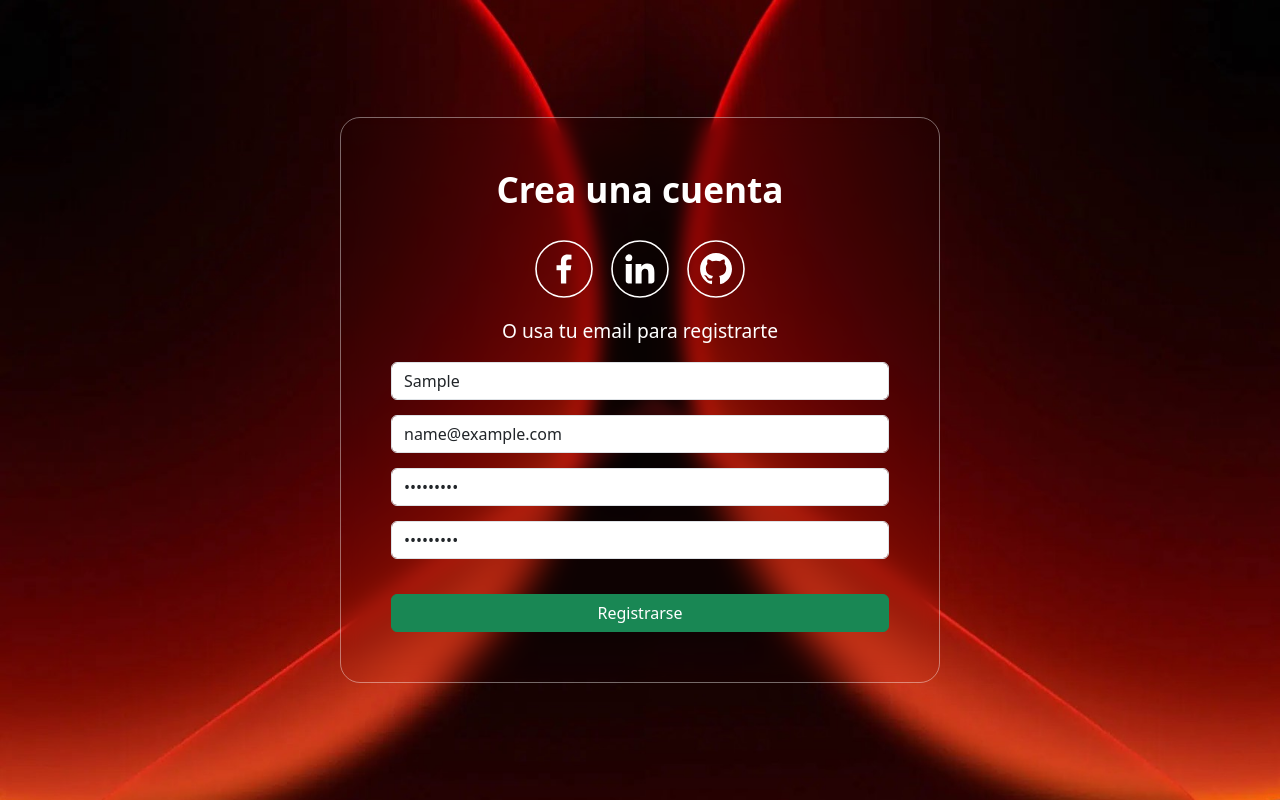
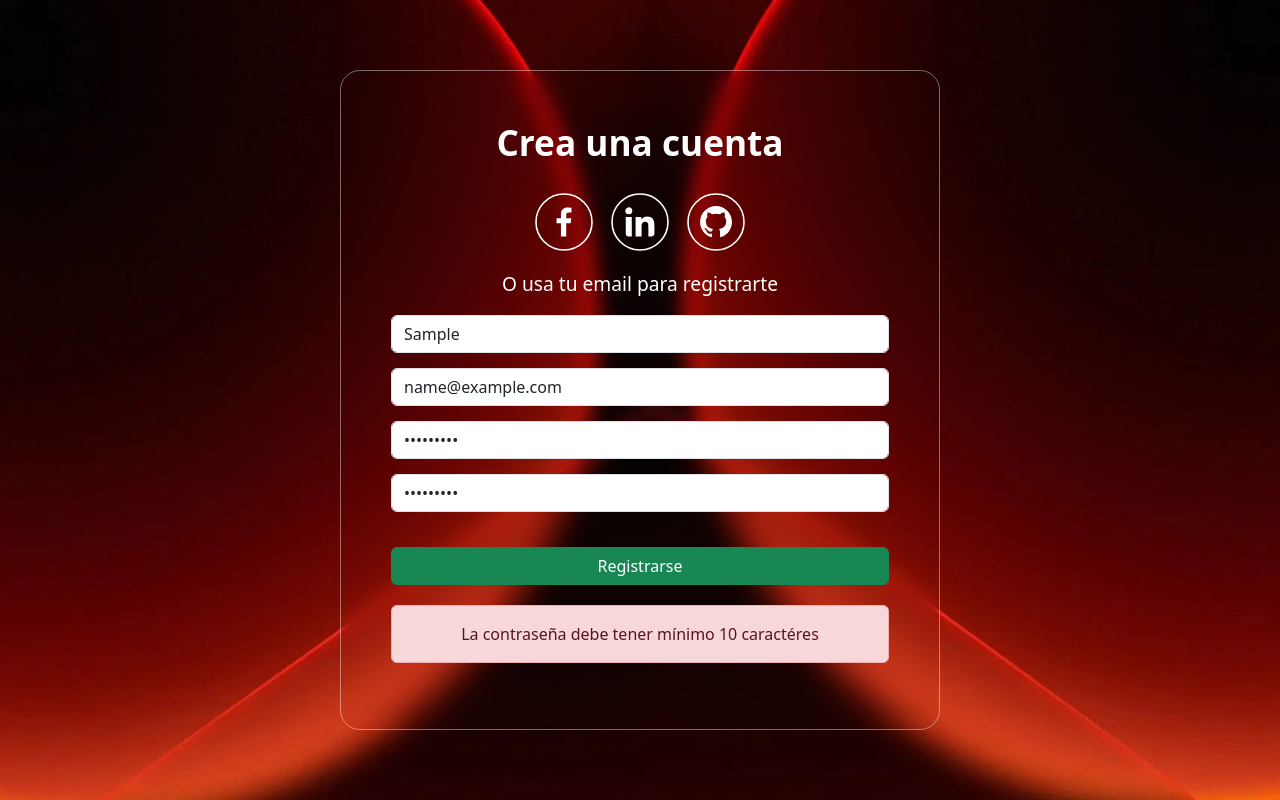
Before and after one commit to Edisonven/validando_formulario_react, a React (Vite) app in the folder validar-formulario/: page / in a window 1280 px wide. Both pictures are taken after typing "Sample", "name@example.com", "Sample123", "Sample123" into the empty fields and a click on the button "Registrarse". Built offline with nearby package versions, Linux system fonts and the light colour scheme.

Commit message:
Validando mínimo de caracteres en contraseña

```diff
--- a/validar-formulario/src/App.css
+++ b/validar-formulario/src/App.css
@@ -46,7 +46,7 @@ input {
   margin-top: 20px;
   width: 100%;
 }
-.alert__contraseña {
+.alert {
   margin-top: 20px;
 }
 
--- a/validar-formulario/src/components/Formulario.jsx
+++ b/validar-formulario/src/components/Formulario.jsx
@@ -7,16 +7,33 @@ const Formulario = () => {
   const [email, setEmail] = useState("");
   const [password_1, setPasswrod_1] = useState("");
   const [password_2, setPassword_2] = useState("");
-  const [error, setError] = useState(false);
+  const [passwordError, setPasswordError] = useState(false);
+  const [passwordMinLength, setPasswordMinLength] = useState(false);
+  const [mailFormatError, setMailFormatError] = useState(false);
+  const validEmail = /^\w+([.-_+]?\w+)*@\w+([.-]?\w+)*(\.\w{2,10})+$/;
 
   const validarFOrmulario = (submit) => {
     submit.preventDefault();
     if (password_1 !== password_2) {
-      setError(true);
+      setPasswordError(true);
       return;
     }
-    setError(false);
+    setPasswordError(false);
+
+    if (validEmail.test(email)) {
+      setMailFormatError(false);
+    } else {
+      setMailFormatError(true);
+      return;
+    }
+
+    if (password_1.length > 1 && password_1.length < 10) {
+      setPasswordMinLength(true);
+      return;
+    }
+    setPasswordMinLength(false);
   };
+
   return (
     <form className="form__container" onSubmit={validarFOrmulario}>
       <div className="form-group">
@@ -31,7 +48,7 @@ const Formulario = () => {
         <input
           onChange={(element) => setEmail(element.target.value)}
           value={email}
-          type="email"
+          type="text"
           name="email"
           className="form-control"
           placeholder="email@ejemplo.cl"
@@ -56,9 +73,19 @@ const Formulario = () => {
       <Button type="submit" className="btn-1" variant="success">
         Registrarse
       </Button>
-      {error ? (
-        <Alert className="alert__contraseña" variant="danger">
+      {passwordError ? (
+        <Alert className="alert alert__contraseña" variant="danger">
           Las contraseñas no son iguales
+        </Alert>
+      ) : null}
+      {mailFormatError ? (
+        <Alert className="alert alert__mail" variant="danger">
+          Formato de correo incorrecto
+        </Alert>
+      ) : null}
+      {passwordMinLength ? (
+        <Alert className="alert alert__mail" variant="danger">
+          La contraseña debe tener mínimo 10 caractéres
         </Alert>
       ) : null}
     </form>
--- a/validar-formulario/src/index.css
+++ b/validar-formulario/src/index.css
@@ -16,4 +16,5 @@
 body {
   width: 100%;
   height: 100vh;
+  min-width: 375px;
 }
```
